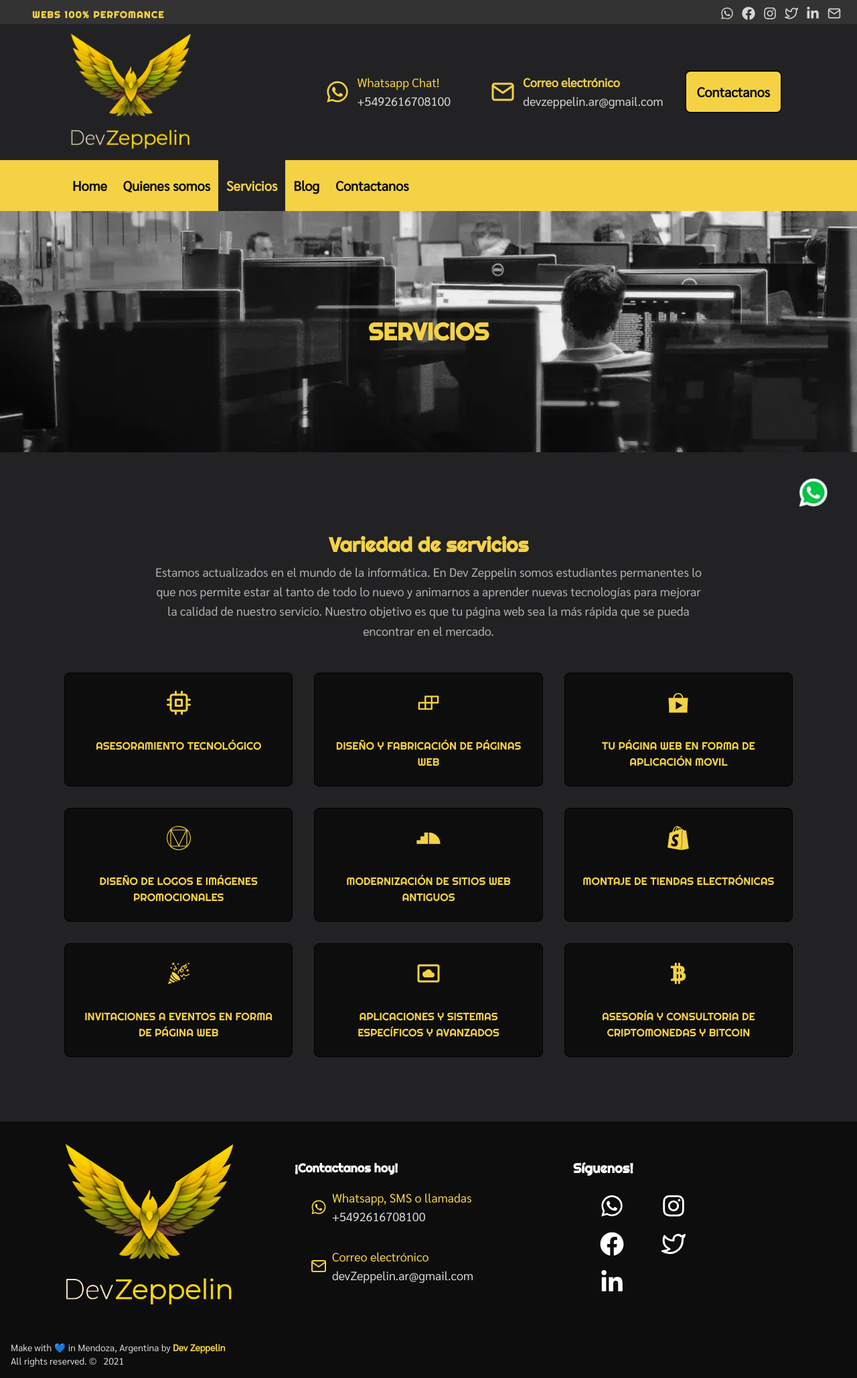
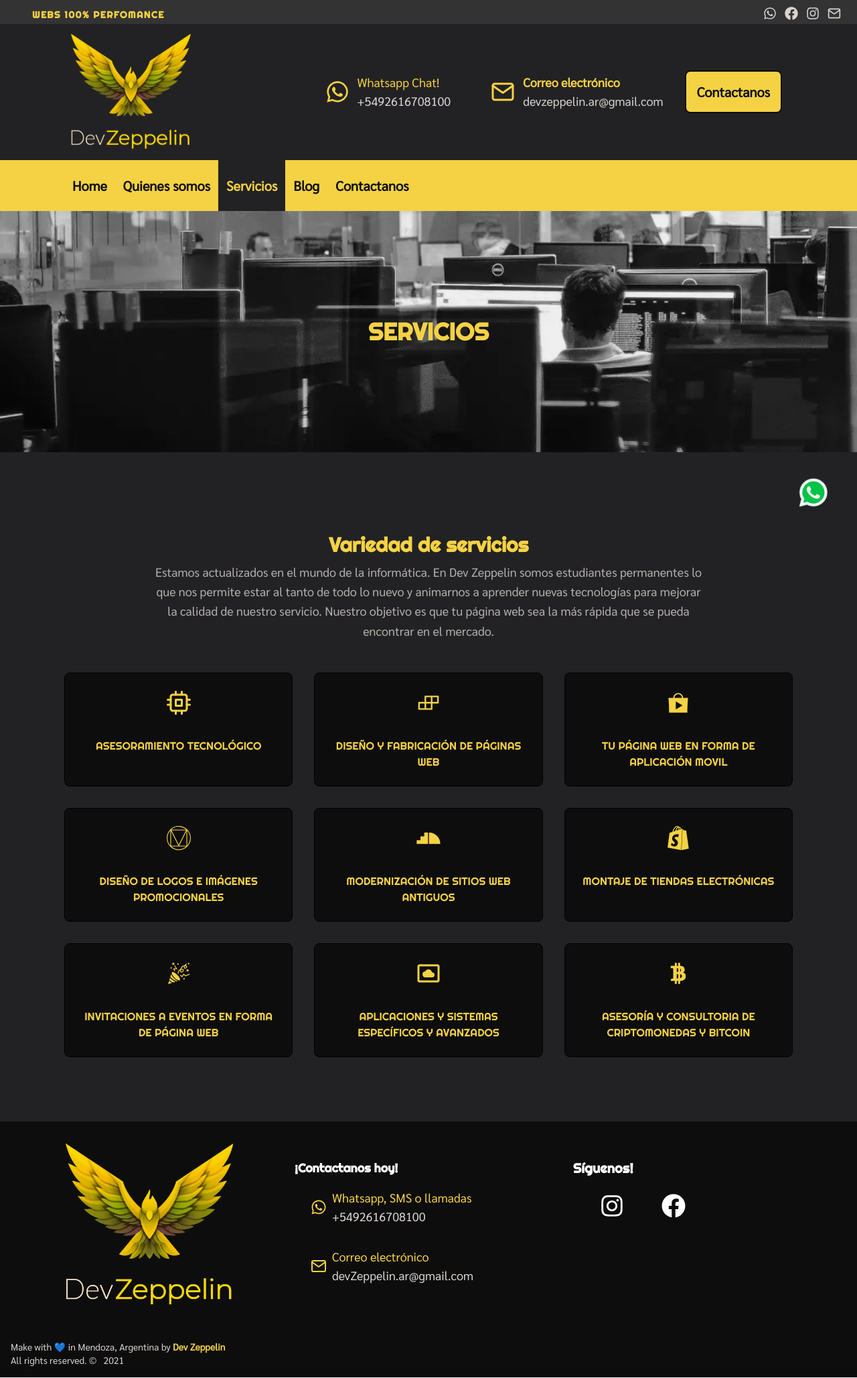
Before and after one commit to DevZeppelin/devzeppelinweb, a Next.js app: page /servicios in a window 1280 px wide. Shown: the whole page at 67% size. Built offline with nearby package versions, Linux system fonts and the light colour scheme.

Commit message:
deleted some social netwoks

```diff
--- a/components/Footer.js
+++ b/components/Footer.js
@@ -63,15 +63,7 @@ const Footer = () => {
         <div className="text-xl">
           <h2 className="font-extrabold">Síguenos!</h2>
           <div className="flex flex-wrap justify-between p-6 md:p-10m md:pr-30 mx-4 gap-4 text-4xl w-44 md:w-44 ">
-            <a
-              href="https://api.whatsapp.com/send?phone=5492616708100"
-              target="_blank"
-              rel="noopener"
-            >
-              <button aria-label="go to my whatsapp" alt="whatsapp-logo">
-                <FaWhatsapp className="hover:text-yellow" />
-              </button>
-            </a>
+
 
             <a
               href="https://www.instagram.com/devzeppelin.ar/"
@@ -92,25 +84,9 @@ const Footer = () => {
               </button>
             </a>
 
-            <a
-              href="https://www.twitter.com/moonwatcher73/"
-              target="_blank"
-              rel="noopener"
-            >
-              <button aria-label="go to my twitter" alt="twitter-logo">
-                <FiTwitter className="hover:text-yellow" />
-              </button>
-            </a>
 
-            <a
-              href="https://www.linkedin.com/in/gino-pietrobon"
-              target="_blank"
-              rel="noopener"
-            >
-              <button aria-label="go to my linked in" alt="linkedin-logo">
-                <FaLinkedinIn className="hover:text-yellow" />
-              </button>
-            </a>
+
+
           </div>
         </div>
       </div>
--- a/components/TopLeyend.js
+++ b/components/TopLeyend.js
@@ -46,25 +46,7 @@ const TopLeyend = () => {
             </button>
           </a>
 
-          <a
-            href="https://www.twitter.com/moonwatcher73/"
-            target="_blank"
-            rel="noopener"
-          >
-            <button aria-label="go to my twitter" alt="twitter-logo">
-              <FiTwitter className="hover:text-yellow" />
-            </button>
-          </a>
 
-          <a
-            href="https://www.linkedin.com/in/gino-pietrobon"
-            target="_blank"
-            rel="noopener"
-          >
-            <button aria-label="go to my linked in" alt="linkedin-logo">
-              <FaLinkedinIn className="hover:text-yellow" />
-            </button>
-          </a>
 
           <a
             href="mailto:gino.b.pietrobon@gmail.com"
```
